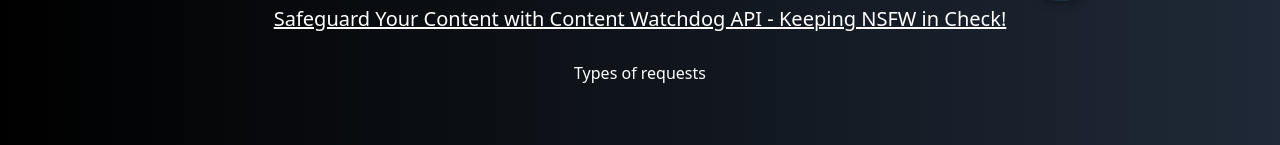
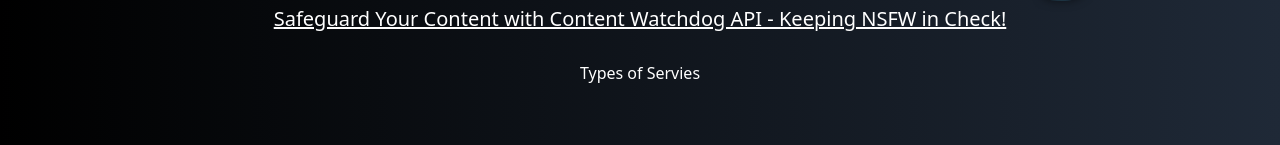
Before and after one commit to karanchugh02/content-watchdog-frontend, a Next.js app: page / in a window 1280 px wide. Shown: the part 337-482 px from the top of the page. Built offline with nearby package versions, Linux system fonts and the light colour scheme.

Commit message:
ci: updated home

```diff
--- a/components/home/main/index.tsx
+++ b/components/home/main/index.tsx
@@ -25,7 +25,7 @@
             </p>
           </div>
           <div className="text-center">
-            <p className="m-7">Types of requests</p>
+            <p className="m-7">Types of Servies</p>
             <br />
             <h3 className="m-1">C</h3>
           </div>
```
